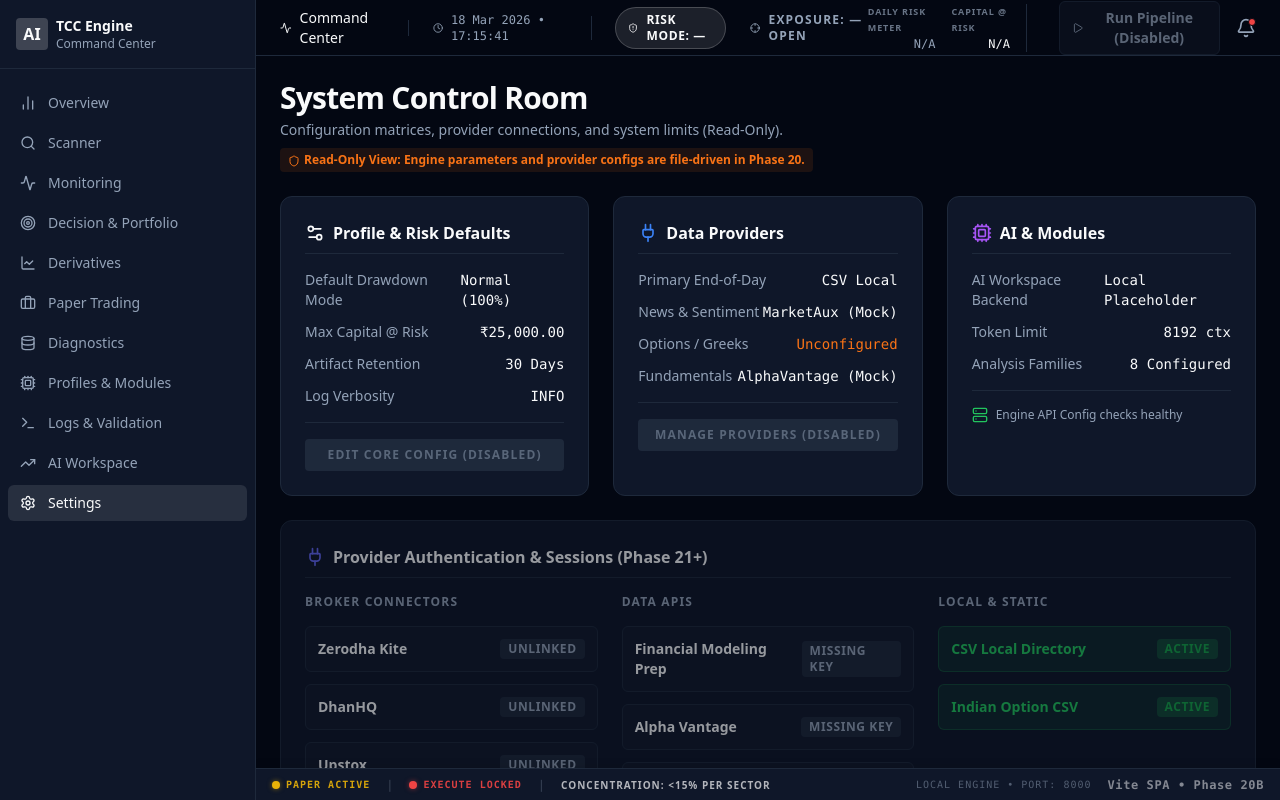
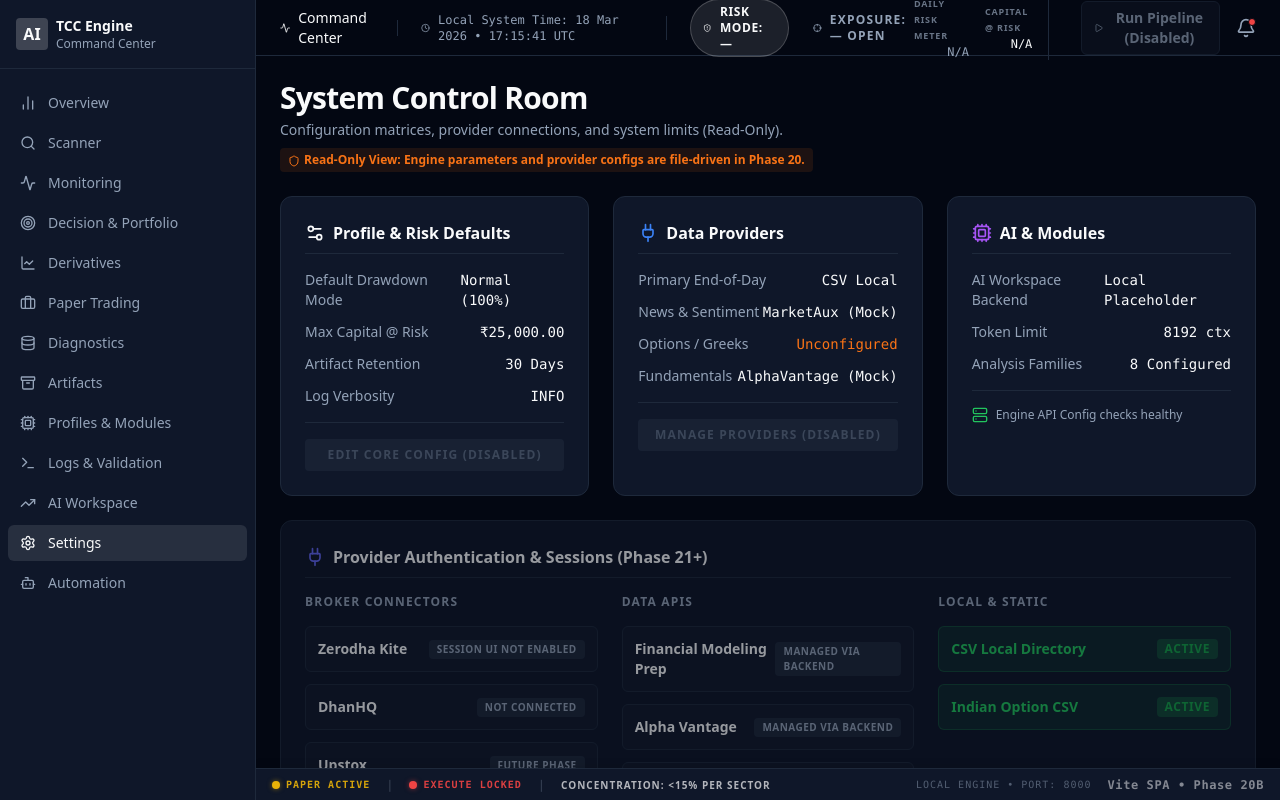
Before and after one commit to nishiithtrivedi-a11y/ai-trading-engine, a React (Vite) app in the folder frontend/: page /settings in a window 1280 px wide. Built offline with nearby package versions, Linux system fonts and the light colour scheme; no server answers.

Commit message:
codex: apply phase 20.1 explicit user-approved labeling and refinements

```diff
--- a/frontend/src/components/layout/Sidebar.tsx
+++ b/frontend/src/components/layout/Sidebar.tsx
@@ -11,7 +11,9 @@ import {
   Terminal,
   Cpu,
   TrendingUp,
-  LineChart
+  LineChart,
+  Archive,
+  Bot
 } from 'lucide-react';
 import { cn } from '@/lib/utils';
 
@@ -24,10 +26,12 @@ export function Sidebar() {
     { name: 'Derivatives', path: '/derivatives', icon: LineChart },
     { name: 'Paper Trading', path: '/paper', icon: Briefcase },
     { name: 'Diagnostics', path: '/diagnostics', icon: Database },
+    { name: 'Artifacts', path: '/artifacts', icon: Archive },
     { name: 'Profiles & Modules', path: '/profiles', icon: Cpu },
     { name: 'Logs & Validation', path: '/logs', icon: Terminal },
     { name: 'AI Workspace', path: '/ai', icon: TrendingUp },
     { name: 'Settings', path: '/settings', icon: Settings },
+    { name: 'Automation', path: '/automation', icon: Bot },
   ];
 
   return (
--- a/frontend/src/components/layout/TopNav.tsx
+++ b/frontend/src/components/layout/TopNav.tsx
@@ -31,9 +31,9 @@ export function TopNav() {
 
         {/* Global Date/Time */}
         <div className="h-4 w-px bg-border"></div>
-        <div className="flex items-center space-x-2 text-xs font-mono text-muted-foreground">
+        <div className="flex items-center space-x-2 text-xs font-mono text-muted-foreground" title="Current system time">
           <Clock className="w-3.5 h-3.5" />
-          <span>{currentTime.toLocaleDateString('en-IN', { day: '2-digit', month: 'short', year: 'numeric' })} • {currentTime.toLocaleTimeString('en-IN', { hour12: false })}</span>
+          <span>Local System Time: {currentTime.toLocaleDateString('en-IN', { day: '2-digit', month: 'short', year: 'numeric' })} • {currentTime.toLocaleTimeString('en-IN', { hour12: false, timeZoneName: 'short' })}</span>
         </div>
 
         {/* Global Risk visibility */}
--- a/frontend/src/pages/AI/AIWorkspacePage.tsx
+++ b/frontend/src/pages/AI/AIWorkspacePage.tsx
@@ -4,7 +4,7 @@ import { Send, Bot, AlertTriangle, ShieldCheck, FileText, BarChart3, Settings2,
 
 export function AIWorkspacePage() {
   const [prompt, setPrompt] = useState('');
-  const [chatHistory, setChatHistory] = useState<{role: 'user'|'assistant', content: string}[]>([]);
+  const [chatHistory, setChatHistory] = useState<{role: 'user'|'assistant', content: string, advisory_warning?: string}[]>([]);
   const [selectedContext, setSelectedContext] = useState<string[]>([]);
   const [loading, setLoading] = useState(false);
 
@@ -27,7 +27,7 @@ export function AIWorkspacePage() {
         prompt: userMsg,
         context_sources: selectedContext
       });
-      setChatHistory(prev => [...prev, { role: 'assistant', content: res.data.response }]);
+      setChatHistory(prev => [...prev, { role: 'assistant', content: res.data.response, advisory_warning: res.data.advisory_warning }]);
     } catch (e) {
       setChatHistory(prev => [...prev, { role: 'assistant', content: 'Error reaching AI backend.' }]);
     } finally {
@@ -66,6 +66,12 @@ export function AIWorkspacePage() {
                 <div key={i} className={`flex ${msg.role === 'user' ? 'justify-end' : 'justify-start'}`}>
                     <div className={`max-w-[85%] p-3 rounded-lg text-sm whitespace-pre-wrap ${msg.role === 'user' ? 'bg-primary text-primary-foreground' : 'bg-muted text-foreground border border-border'}`}>
                         {msg.content}
+                        {msg.advisory_warning && (
+                            <div className="mt-3 pt-3 border-t border-border/50 text-[10px] uppercase font-bold text-orange-400 flex items-center gap-1.5">
+                                <AlertTriangle className="w-3 h-3" />
+                                {msg.advisory_warning}
+                            </div>
+                        )}
                     </div>
                 </div>
             ))}
--- a/frontend/src/pages/Automation/AutomationPage.tsx
+++ b/frontend/src/pages/Automation/AutomationPage.tsx
@@ -44,7 +44,7 @@ export function AutomationPage() {
                   </div>
               </div>
               <div className="bg-background border-t border-border p-4 flex justify-end">
-                   <div className="px-4 py-1.5 bg-muted rounded text-xs font-bold uppercase tracking-widest text-muted-foreground">Add Cron</div>
+                   <div className="px-4 py-1.5 bg-muted rounded text-xs font-bold uppercase tracking-widest text-muted-foreground cursor-not-allowed opacity-50">Add Cron</div>
               </div>
           </div>
 
@@ -64,7 +64,7 @@ export function AutomationPage() {
                   </div>
               </div>
               <div className="bg-background border-t border-border p-4 flex justify-end">
-                   <div className="px-4 py-1.5 bg-muted rounded text-xs font-bold uppercase tracking-widest text-muted-foreground">Add Rule</div>
+                   <div className="px-4 py-1.5 bg-muted rounded text-xs font-bold uppercase tracking-widest text-muted-foreground cursor-not-allowed opacity-50">Add Rule</div>
               </div>
           </div>
       </div>
--- a/frontend/src/pages/Decision/DecisionPage.tsx
+++ b/frontend/src/pages/Decision/DecisionPage.tsx
@@ -35,7 +35,7 @@ export function DecisionPage() {
                       <Briefcase className="w-5 h-5 text-blue-500" /> Planned Allocation
                   </div>
                   <div className="text-3xl font-bold">
-                    ${data?.portfolio_plan?.total_allocated_capital?.toLocaleString() || '0'}
+                    ₹{data?.portfolio_plan?.total_allocated_capital?.toLocaleString() || '0'}
                   </div>
                   <div className="text-sm text-muted-foreground">of active capital pool</div>
               </div>
@@ -80,7 +80,7 @@ export function DecisionPage() {
                         <td className="px-6 py-4 font-bold">{alloc.symbol}</td>
                         <td className="px-6 py-4 capitalize font-semibold text-green-500">{alloc.action || 'Buy'}</td>
                         <td className="px-6 py-4 font-mono">{alloc.shares || alloc.quantity || '-'}</td>
-                        <td className="px-6 py-4 font-mono text-primary">${alloc.allocated_capital?.toLocaleString() || '-'}</td>
+                        <td className="px-6 py-4 font-mono text-primary">₹{alloc.allocated_capital?.toLocaleString() || '-'}</td>
                         <td className="px-6 py-4 font-mono">{alloc.risk_percent ? `${(alloc.risk_percent * 100).toFixed(2)}%` : '-'}</td>
                         <td className="px-6 py-4">
                             {alloc.analysis_families ? (
--- a/frontend/src/pages/Diagnostics/DiagnosticsPage.tsx
+++ b/frontend/src/pages/Diagnostics/DiagnosticsPage.tsx
@@ -19,7 +19,7 @@ export function DiagnosticsPage() {
         <div>
           <h2 className="text-3xl font-bold tracking-tight">Provider Diagnostics & Data Health</h2>
           <p className="text-muted-foreground mt-1 text-sm">
-             API connection matrix, active modules, and feed latencies.
+             API connection matrix, active modules, and feed latencies. Providers not actively configured in backend YAML are naturally filtered out here.
           </p>
         </div>
       </div>
--- a/frontend/src/pages/Overview/OverviewPage.tsx
+++ b/frontend/src/pages/Overview/OverviewPage.tsx
@@ -1,5 +1,5 @@
 import { useEffect, useState } from 'react';
-import { Activity, Database, CheckCircle, BarChart2, Layers } from 'lucide-react';
+import { Activity, Database, BarChart2, Layers } from 'lucide-react';
 import axios from 'axios';
 
 export function OverviewPage() {
@@ -17,9 +17,9 @@ export function OverviewPage() {
     <div className="space-y-6">
       <div className="flex justify-between items-center">
         <h2 className="text-3xl font-bold tracking-tight">Platform Overview</h2>
-        <div className="flex items-center space-x-2 text-sm text-green-500 bg-green-500/10 px-3 py-1 rounded-full">
-          <CheckCircle className="w-4 h-4" />
-          <span>System Healthy</span>
+        <div className="flex items-center space-x-2 text-sm text-foreground bg-primary/10 px-3 py-1 rounded-full">
+          <Activity className="w-4 h-4 text-primary" />
+          <span>System Active</span>
         </div>
       </div>
 
--- a/frontend/src/pages/Settings/SettingsPage.tsx
+++ b/frontend/src/pages/Settings/SettingsPage.tsx
@@ -42,7 +42,7 @@ export function SettingsPage() {
                 </div>
             </div>
             <div className="mt-4 pt-4 border-t border-border">
-                <button disabled className="w-full py-2 bg-muted text-muted-foreground/50 rounded text-xs uppercase tracking-widest font-bold cursor-not-allowed">Edit Core Config (Disabled)</button>
+                <button disabled title="Core Config is managed via backend yaml files in this release." className="w-full py-2 bg-muted text-muted-foreground/50 rounded text-xs uppercase tracking-widest font-bold cursor-not-allowed opacity-60">Edit Core Config (Disabled)</button>
             </div>
         </div>
 
@@ -70,7 +70,7 @@ export function SettingsPage() {
                 </div>
             </div>
             <div className="mt-4 pt-4 border-t border-border">
-                <button disabled className="w-full py-2 bg-muted text-muted-foreground/50 rounded text-xs uppercase tracking-widest font-bold cursor-not-allowed">Manage Providers (Disabled)</button>
+                <button disabled title="Provider configuration is managed via backend yaml files in this release." className="w-full py-2 bg-muted text-muted-foreground/50 rounded text-xs uppercase tracking-widest font-bold cursor-not-allowed opacity-60">Manage Providers (Disabled)</button>
             </div>
         </div>
 
@@ -111,15 +111,15 @@ export function SettingsPage() {
                     <div className="space-y-3">
                         <div className="flex items-center justify-between p-3 border border-border bg-muted/20 rounded-md">
                             <span className="text-sm font-semibold">Zerodha Kite</span>
-                            <span className="text-xs px-2 py-0.5 bg-muted text-muted-foreground rounded uppercase tracking-wider font-bold">Unlinked</span>
+                            <span className="text-[10px] px-2 py-0.5 bg-muted text-muted-foreground rounded uppercase tracking-wider font-bold">Session UI Not Enabled</span>
                         </div>
                         <div className="flex items-center justify-between p-3 border border-border bg-muted/20 rounded-md">
                             <span className="text-sm font-semibold">DhanHQ</span>
-                            <span className="text-xs px-2 py-0.5 bg-muted text-muted-foreground rounded uppercase tracking-wider font-bold">Unlinked</span>
+                            <span className="text-[10px] px-2 py-0.5 bg-muted text-muted-foreground rounded uppercase tracking-wider font-bold">Not Connected</span>
                         </div>
                         <div className="flex items-center justify-between p-3 border border-border bg-muted/20 rounded-md">
                             <span className="text-sm font-semibold">Upstox</span>
-                            <span className="text-xs px-2 py-0.5 bg-muted text-muted-foreground rounded uppercase tracking-wider font-bold">Unlinked</span>
+                            <span className="text-[10px] px-2 py-0.5 bg-muted text-muted-foreground rounded uppercase tracking-wider font-bold">Future Phase</span>
                         </div>
                     </div>
                 </div>
@@ -130,15 +130,15 @@ export function SettingsPage() {
                     <div className="space-y-3">
                         <div className="flex items-center justify-between p-3 border border-border bg-muted/20 rounded-md">
                             <span className="text-sm font-semibold">Financial Modeling Prep</span>
-                            <span className="text-xs px-2 py-0.5 bg-muted text-muted-foreground rounded uppercase tracking-wider font-bold">Missing Key</span>
+                            <span className="text-[10px] px-2 py-0.5 bg-muted text-muted-foreground rounded uppercase tracking-wider font-bold">Managed via Backend</span>
                         </div>
                         <div className="flex items-center justify-between p-3 border border-border bg-muted/20 rounded-md">
                             <span className="text-sm font-semibold">Alpha Vantage</span>
-                            <span className="text-xs px-2 py-0.5 bg-muted text-muted-foreground rounded uppercase tracking-wider font-bold">Missing Key</span>
+                            <span className="text-[10px] px-2 py-0.5 bg-muted text-muted-foreground rounded uppercase tracking-wider font-bold">Managed via Backend</span>
                         </div>
                         <div className="flex items-center justify-between p-3 border border-border bg-muted/20 rounded-md">
                             <span className="text-sm font-semibold">Finnhub / EODHD</span>
-                            <span className="text-xs px-2 py-0.5 bg-muted text-muted-foreground rounded uppercase tracking-wider font-bold">Missing Key</span>
+                            <span className="text-[10px] px-2 py-0.5 bg-muted text-muted-foreground rounded uppercase tracking-wider font-bold">Managed via Backend</span>
                         </div>
                     </div>
                 </div>
@@ -160,7 +160,7 @@ export function SettingsPage() {
             </div>
 
             <div className="mt-4 pt-4 border-t border-border">
-                <button disabled className="w-full py-2 bg-muted text-muted-foreground/50 rounded text-xs uppercase tracking-widest font-bold cursor-not-allowed">Add Connection (Disabled)</button>
+                <button disabled title="Real credential entry forms are deferred to Phase 21 for safety bounds." className="w-full py-2 bg-muted text-muted-foreground/50 rounded text-xs uppercase tracking-widest font-bold cursor-not-allowed opacity-60">Add Connection (Disabled)</button>
             </div>
         </div>
 
```
Also changed, not shown: 1 other file (tests, documents, lock files or other folders).
